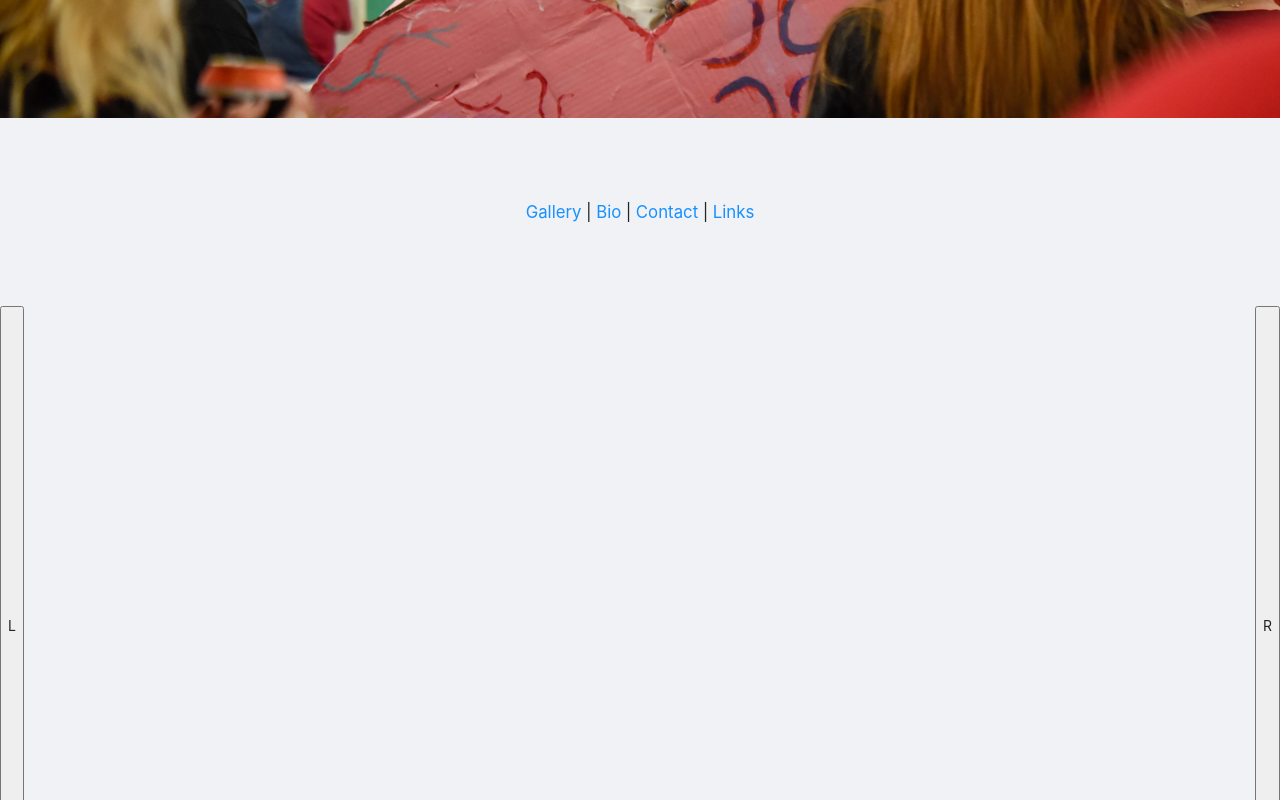
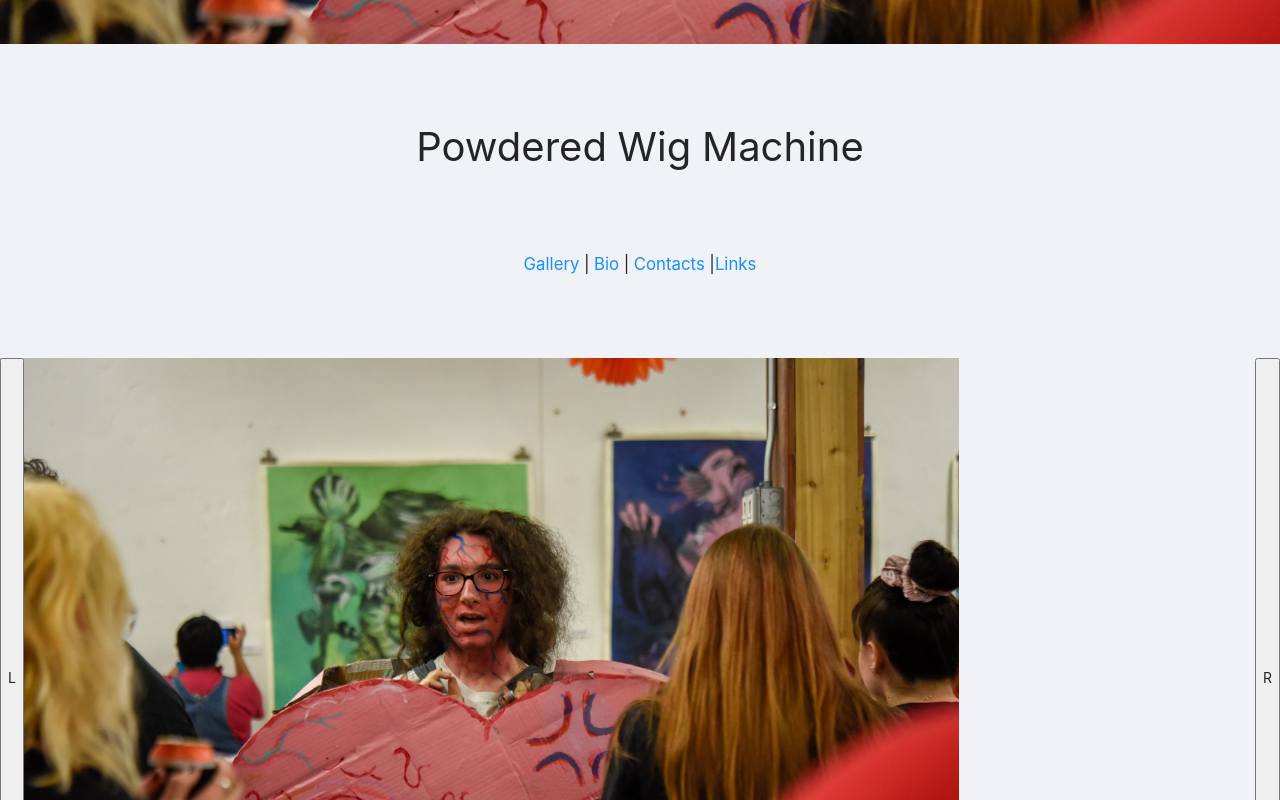
Before and after one commit to Gledinburgh/Seed, a Next.js app: page /PowderedWigMachine in a window 1280 px wide. Shown: the part 300-1100 px from the top of the page. Built offline with nearby package versions, Linux system fonts and the light colour scheme; a web font is replaced by a local one.

Commit message:
added side drawr menu

```diff
--- a/components/Layout/MainHeader.js
+++ b/components/Layout/MainHeader.js
@@ -5,12 +5,15 @@ import { Layout, Menu, Breadcrumb, Row } from 'antd';
 const { Header } = Layout;
 
 
-export default function MainHeader() {
+export default function MainHeader({ toggleMenuVisibility }) {
   return (
     <Layout>
       <Header >
 
-        <span className={styles.menu}><MenuOutlined /></span>
+        <span className={styles.menu}>
+          <MenuOutlined
+            onClick={() => toggleMenuVisibility()} />
+        </span>
 
 
       </Header>
--- a/components/Layout/MainLayout.js
+++ b/components/Layout/MainLayout.js
@@ -1,5 +1,5 @@
 import MainHeader from './MainHeader';
-import SideMenue from './SideMenue';
+import SideMenu from './SideMenu';
 import MainFooter from './MainFooter';
 import Title from './Title';
 import { Layout } from 'antd';
@@ -11,15 +11,24 @@ import { GeneralContext } from '../../Context/GeneralContext';
 
 export default function MainLayout({ children }) {
 
+  const [menuVisibility, setMenuVisibility] = useState(false);
+
+  const toggleMenuVisibility = () => {
+    setMenuVisibility(!menuVisibility)
+  }
+
+
   useEffect(() => {
     console.log('UseEffect: MainLayout')
   }, [])
 
   return (
     <Layout>
-      <MainHeader />
+      <MainHeader toggleMenuVisibility={toggleMenuVisibility} />
       <Title />
-      {/* <SideMenue /> */}
+      <SideMenu
+        visibility={menuVisibility}
+      />
       <main>{children}</main>
       <MainFooter />
     </Layout>
--- /dev/null
+++ b/components/Layout/SideMenu.js
@@ -0,0 +1,38 @@
+import { Drawer, Menu } from 'antd';
+import { useState, useEffect } from 'react';
+
+
+export default function SideMenu({ visibility }) {
+
+  const [visible, setVisible] = useState(false);
+
+  const showDrawer = () => {
+    setVisible(true);
+  };
+
+
+  const onClose = () => {
+    setVisible(false);
+  };
+  useEffect(() => {
+    console.log("useEffect: Side Menu")
+    setVisible(visibility);
+  }, [visibility])
+
+  return (
+    <Drawer
+      title="Basic Drawer"
+      placement="right"
+      onClose={onClose}
+      visible={visible}>
+      <div>
+        <Menu theme="dark" mode="inline" defaultSelectedKeys={['1']}>
+          <Menu.Item key="1"> Members </Menu.Item>
+          <Menu.Item key="2"> Projects </Menu.Item>
+          <Menu.Item key="3"> Get Involved </Menu.Item>
+        </Menu>
+      </div >
+    </Drawer>
+
+  )
+}
--- a/components/Layout/SideMenue.js
+++ /dev/null
@@ -1,19 +0,0 @@
-import { Layout, Menu } from 'antd';
-const { Sider, Content } = Layout;
-
-
-export default function SideMenue() {
-
-  return (
-    <Sider trigger={null} collapsible collapsed={false}>
-      <div>
-        <Menu theme="dark" mode="inline" defaultSelectedKeys={['1']}>
-          <Menu.Item key="1"> Members </Menu.Item>
-          <Menu.Item key="2"> Projects </Menu.Item>
-          <Menu.Item key="3"> Get Involved </Menu.Item>
-        </Menu>
-      </div >
-    </Sider>
-
-  )
-}
--- a/components/Layout/Title.js
+++ b/components/Layout/Title.js
@@ -16,10 +16,11 @@ export default function Title() {
   if (!title) title = "Main Layout Default Title";
 
   return (
-    <div className={styles.title}>
-      <h1 className={styles["title-text"]} >
-        {title}
-      </ h1>
-    </div>
+    // <div className={styles.title}>
+    //   <h1 className={styles["title-text"]} >
+    //     {title}
+    //   </ h1>
+    // </div>
+    <div></div>
   )
 }
--- a/components/Portfolio/Gallery.js
+++ b/components/Portfolio/Gallery.js
@@ -1,4 +1,5 @@
 import { Row, Col, Carousel, Image } from 'antd';
+import { useRef } from 'react'
 
 
 import styles from '../../styles/Portfolio.module.css';
@@ -6,35 +7,58 @@ import styles from '../../styles/Portfolio.module.css';
 
 export default function Gallery() {
 
+  const sliderRef = useRef();
+
+  const next = () => {
+    sliderRef.current.next()
+  }
+  const prev = () => {
+    sliderRef.current.prev()
+  }
+
+
   return (
     <div className={styles["carousel-wrapper"]}>
-      <button className={styles["left-arrow"]} > L</button>
-      <button className={styles["right-arrow"]} >R </button>
-      <Carousel className={styles.carousel}>
-        <div className={styles["carousel-image-wrapper"]}>
 
+
+      <button onClick={() => prev()} className={styles["left-arrow"]} > L</button>
+      <button onClick={next} className={styles["right-arrow"]} >R </button>
+      <Carousel
+        ref={sliderRef}
+        className={styles.carousel}>
+
+
+        <Image
+          className={styles["carousel-image"]}
+          src={"/Placeholder_1.jpg"}
+        />
+        <div>
+          <Image
+            className={styles["carousel-image"]}
+            src={"/Placeholder_2.jpg"}
+          />
         </div>
-        <div className={styles["carousel-image-wrapper"]}>
+        <div>
+          <Image
+            className={styles["carousel-image"]}
+            src={"/Placeholder_3.jpg"}
+          />
+        </div>
+        <div>
           <Image
             className={styles["carousel-image"]}
             src={"/Placeholder_1.jpg"}
           />
         </div>
         <div>
-          <h3 >3</h3>
-        </div>
-        <div>
-          <h3 >4</h3>
-        </div>
-        <div>
-          <h3 >5</h3>
-        </div>
-        <div>
-          <h3 >6</h3>
+          <Image
+            className={styles["carousel-image"]}
+            src={"/Placeholder_2.jpg"}
+          />
         </div>
       </Carousel>
 
-    </div>
+    </div >
 
   )
 
--- a/components/Portfolio/Hero.js
+++ b/components/Portfolio/Hero.js
@@ -7,8 +7,9 @@ import Image from 'next/image';
 
 
 
-export default function Hero({ hero }) {
+export default function Hero({ hero, text }) {
   return (
+    <>
       <Row className={styles["hero-image-wrapper"]}>
         Main image
         <Image className={styles["carousel-image"]}
@@ -16,5 +17,9 @@ export default function Hero({ hero }) {
           layout="fill"
           objectFit="cover" />
       </Row>
+      <div className={styles["hero-text"]}>
+        {text}
+      </div>
+    </>
   )
 }
--- a/components/Portfolio/Links.js
+++ b/components/Portfolio/Links.js
@@ -38,7 +38,7 @@ export default function Links({ outLinks, contactLinks }) {
 
     <Row wrap={true} justify={"center"} className={styles["link-wrapper"]}>
 
-      <Col flex={1} className={styles["link-column"]}>
+      <Col flex={1} id="links" className={styles["link-column"]}>
         <Row>
           <Divider className={styles["divider-text"]}>
             External Links
@@ -63,7 +63,7 @@ export default function Links({ outLinks, contactLinks }) {
       </Col>
 
 
-      <Col flex={1} className={styles["link-column"]}>
+      <Col flex={1} id="contacts" className={styles["link-column"]}>
         <Row>
           <Divider className={styles["divider-text"]}>
             Contacts
--- a/components/Portfolio/Nav.js
+++ b/components/Portfolio/Nav.js
@@ -12,10 +12,10 @@ export default function Links() {
       <Col className={styles.col1} />
       <Col className={styles.col3}>
         <nav>
-          <a>Gallery</a> |
-          <a> Bio</a> |
-          <a> Contact</a> |
-          <a> Links</a>
+          <a href="#gallery">Gallery</a> |
+          <a href="#bio"> Bio</a> |
+          <a href="#contacts"> Contacts</a> |
+          <a href="#links" >Links</a>
         </nav>
       </Col>
       <Col className={styles.col1} />
--- a/components/Portfolio/PortfolioMain.js
+++ b/components/Portfolio/PortfolioMain.js
@@ -10,7 +10,6 @@ import styles from '../../styles/Portfolio.module.css';
 
 
 import { useEffect, useState, useContext } from 'react';
-import { GeneralContext } from '../../Context/GeneralContext';
 
 
 export default function PortfolioMain({ member }) {
@@ -20,15 +19,16 @@ export default function PortfolioMain({ member }) {
 
     <Col>
 
-      <Hero hero={member.hero} />
+      <Hero hero={member.hero} text={member.member} />
 
       <Nav />
 
-      <Gallery />
+      <Gallery id="gallery" />
 
-      < Bio bio={member.bio} />
+      < Bio id="bio" bio={member.bio} />
 
       <Links
+
         outLinks={member.outLinks}
         contactLinks={member.contactLinks}
       />
--- a/styles/Portfolio.module.css
+++ b/styles/Portfolio.module.css
@@ -4,6 +4,18 @@
 {
   height: 35vh;
   position: relative;
+}
+
+.hero-text
+{
+  z-index: 5;
+text-align: center;
+margin-top: 10vh;
+vertical-align: middle;
+text-align: center;
+line-height: 1.15;
+font-size: 2.5rem;
+
 }
 
 
```
Lines whose indentation alone changed are shown as unchanged.
